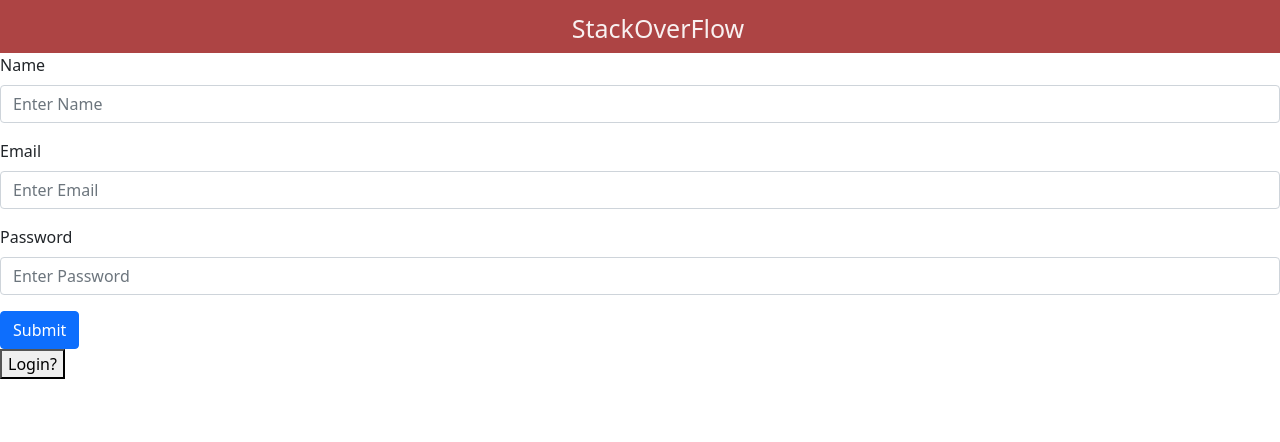
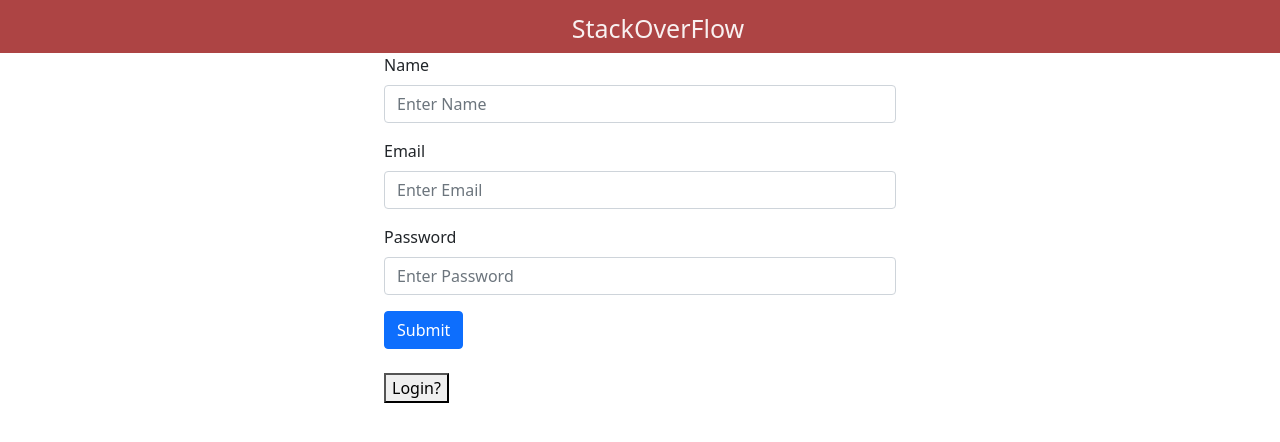
Before and after one commit to Vishwasrr/rsohack, a React (Create React App) app: page / in a window 1280 px wide. Shown: the top 442 px of the page. Built offline with nearby package versions, Linux system fonts and the light colour scheme.

Commit message:
form field length change

```diff
--- a/src/components/Register.js
+++ b/src/components/Register.js
@@ -34,7 +34,7 @@
 
   return (
     <>
-      <Form >
+      <Form className="form-fields">
         <Form.Group className="mb-3">
           <Form.Label>Name</Form.Label>
           <Form.Control
@@ -60,17 +60,17 @@
             onChange={(e) => setPassword(e.target.value)}
           />
         </Form.Group>
-
-
-
-        <Button variant="primary" onClick={() => handleSubmit()}>
+        <div><Button variant="primary" onClick={() => handleSubmit()}>
           Submit
         </Button>
-      </Form>
+        </div>
+        <br></br>
         <div >
 
           <Link to='/Login'><button >Login?</button></Link>
         </div>
+      </Form>
+
     </>
   );
 }
```
Lines whose indentation alone changed are shown as unchanged.
